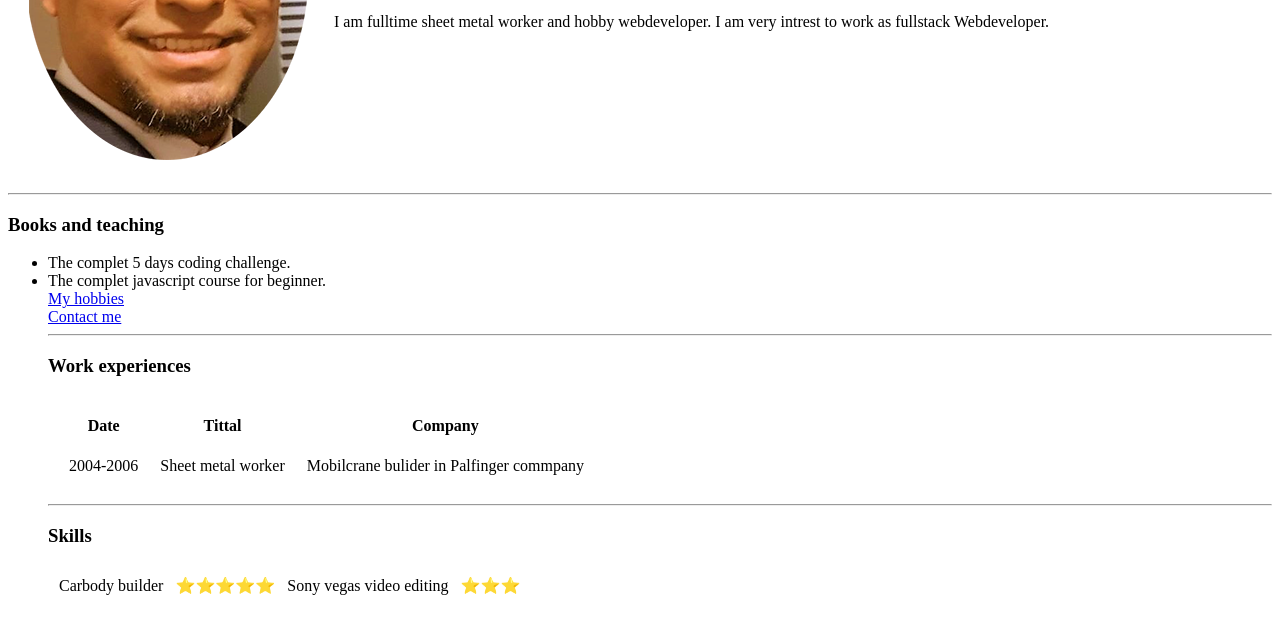
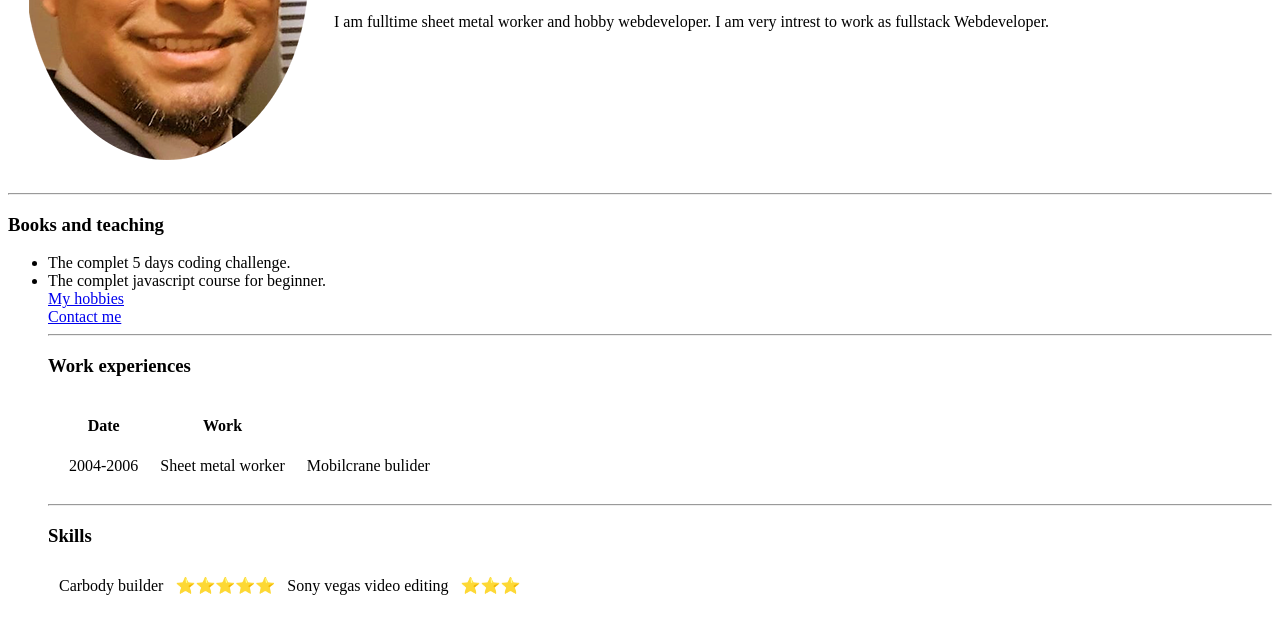
Before and after one commit to mbobo75/CV, a plain HTML site: page index.html in a window 1280 px wide. Shown: the part 247-869 px from the top of the page. Drawn offline with Linux system fonts and the light colour scheme.

Commit message:
Update index.html

```diff
--- a/index.html
+++ b/index.html
@@ -28,12 +28,11 @@
   <thead>
 <tr>
   <th>Date</th>
-  <th>Tittal</th>
-  <th>Company</th>
+  <th>Work</th>
 </tr>
 <td>2004-2006</td>
 <td>Sheet metal worker</td>
-<td>Mobilcrane bulider in Palfinger commpany</td>
+<td>Mobilcrane bulider</td>
 
 <table cellspacing="10">
 <hr>
```
